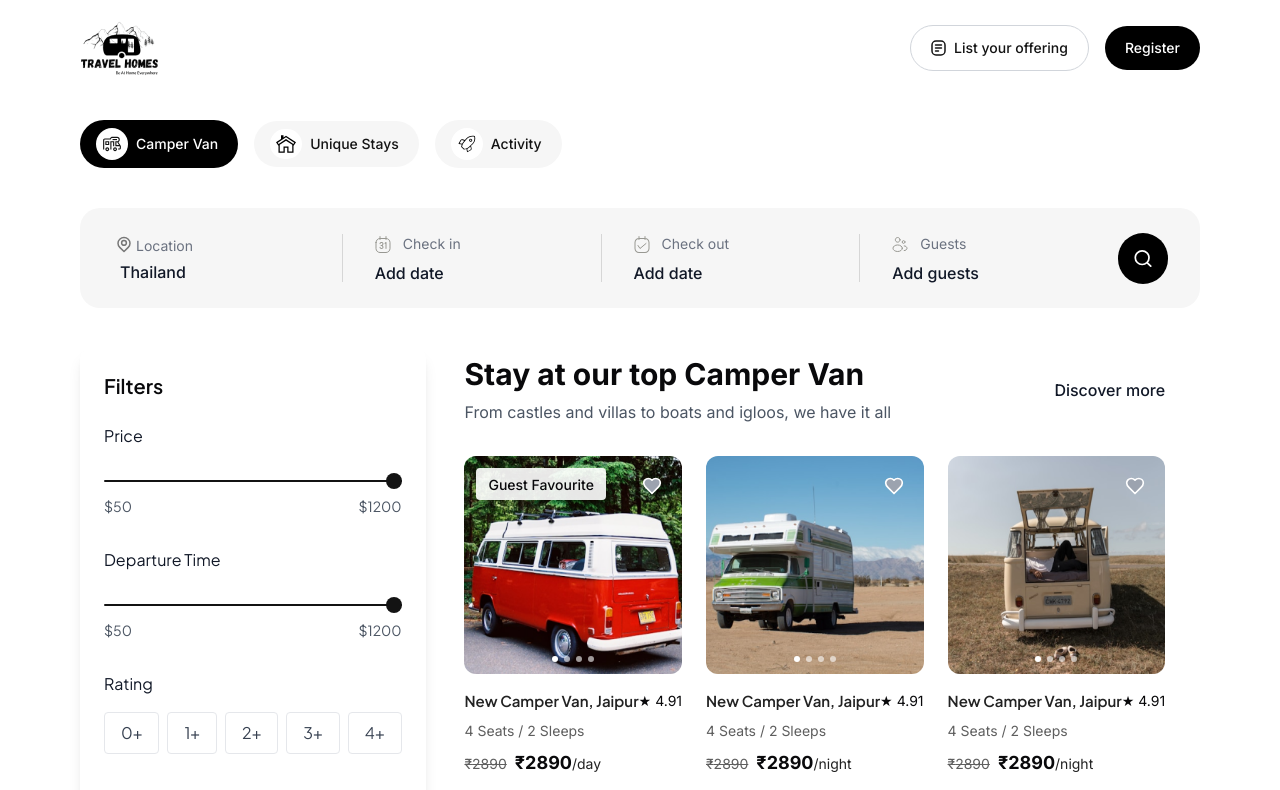
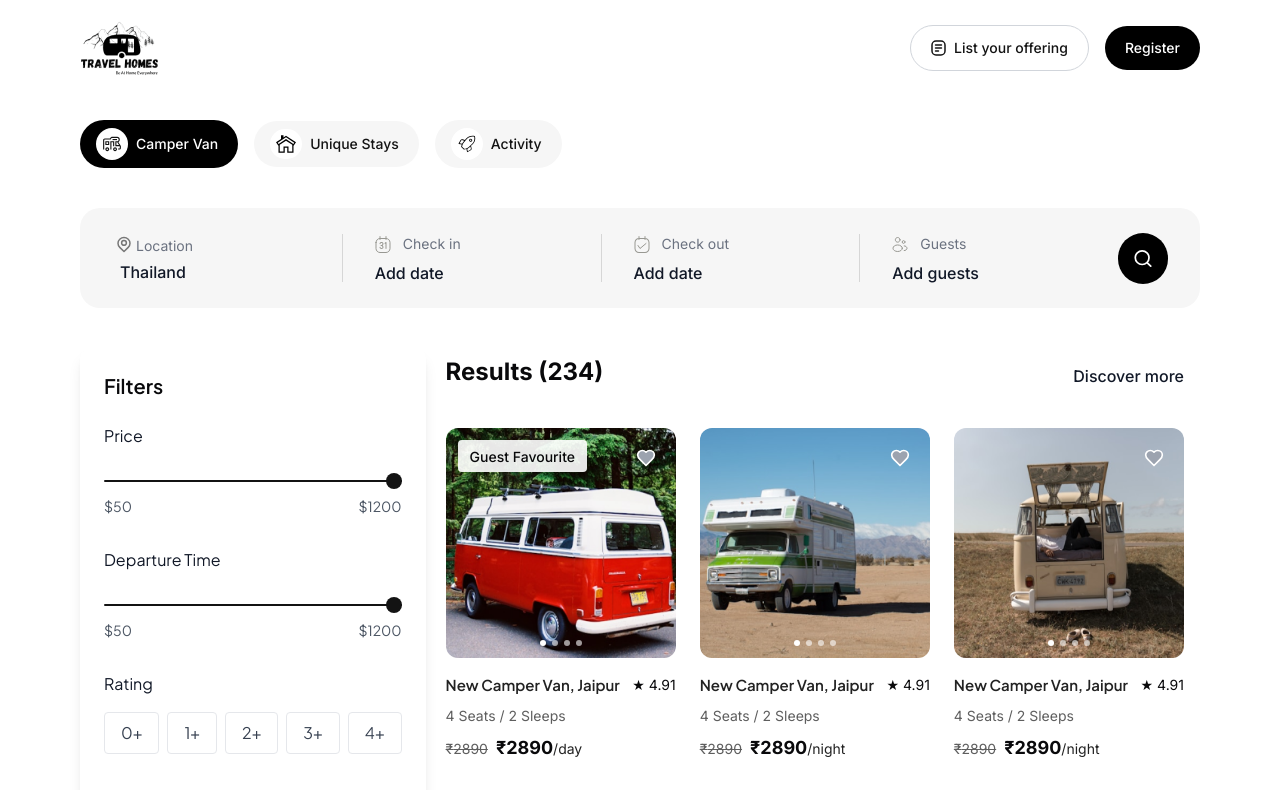
Before and after one commit to travelhomes/travelhomes-frontend, a Next.js app: page /discover in a window 1280 px wide. Shown: the top 790 px of the page. Built offline with nearby package versions, Linux system fonts and the light colour scheme.

Commit message:
width full

```diff
--- a/components/discover/cards.tsx
+++ b/components/discover/cards.tsx
@@ -118,15 +118,12 @@ const campers = [
 export default function Card() {
   return (
     <>
-    <section className="py-12 md:px-4 mx-auto">
+    <section className="py-12 mx-[1rem] w-full">
       <div className="flex justify-between items-center mb-8">
         <div>
-          <h2 className="md:text-3xl text-[20px] font-bold mb-2">
-            Stay at our top Camper Van
+          <h2 className="md:text-2xl text-[20px] font-bold mb-2">
+          Results (234)
           </h2>
-          <p className="text-gray-600">
-            From castles and villas to boats and igloos, we have it all
-          </p>
         </div>
         <Link href="/discover">
         <button className="hidden md:block text-gray-900 font-medium hover:underline">
@@ -135,7 +132,7 @@ export default function Card() {
         </Link>
       </div>
 
-      <div className="grid grid-cols-1 md:grid-cols-2 lg:grid-cols-3 gap-6">
+      <div className="grid grid-cols-1 md:grid-cols-2 lg:grid-cols-3 gap-6 w-full">
         {campers.map((camper, index) => (
           //@ts-expect-error
           <CamperCard key={index} {...camper} />
@@ -194,7 +191,7 @@ function CamperCard({
   };
 
   return (
-    <div className="relative rounded-xl">
+    <div className="relative rounded-xl w-full">
       <div
         className="relative aspect-[1] w-full"
         onMouseEnter={() => setIsHovered(true)}
@@ -268,8 +265,8 @@ function CamperCard({
         </div>
       </div>
 
-      <Link href="/product">
-        <div className="py-4">
+      <Link href="/product" className="w-full">
+        <div className="py-4 w-full">
           <div className="flex justify-between items-start mb-2">
             <h3
               className={`${plusJakartaSans.className} text-[15px] text-[#222222] font-semibold`}
```
